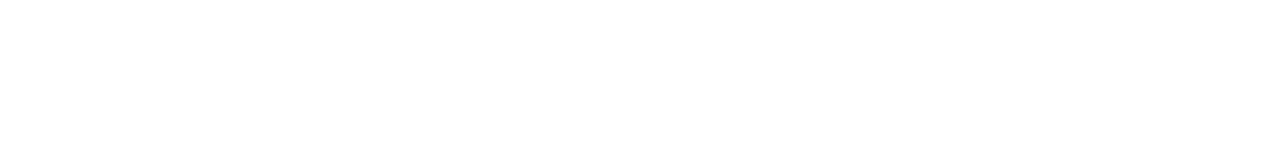
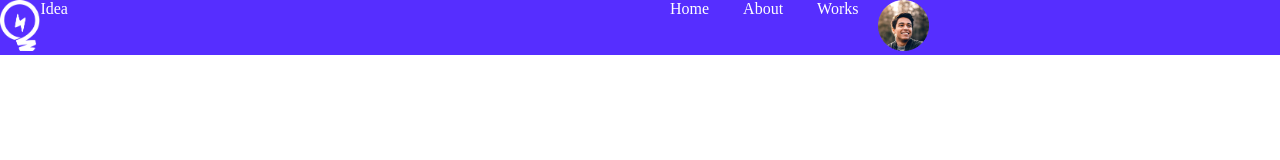
Before and after one commit to mdsoliman-byte/leader-board, a plain HTML site: page index.html in a window 1280 px wide. Drawn offline with Linux system fonts and the light colour scheme.

Commit message:
menu adding

```diff
--- a/css/style.css
+++ b/css/style.css
@@ -0,0 +1,38 @@
+* {
+  margin: 0;
+  padding: 0;
+}
+/* comon stayle section start*/
+li {
+  list-style: none;
+}
+.contaner {
+}
+/* comon stayle section End*/
+header {
+  background-color: #562eff;
+  display: grid;
+  grid-template-columns: repeat(2, 1fr);
+}
+.logos {
+  display: flex;
+}
+.logo-icon img {
+  height: 51px;
+  width: 40.424137115478516px;
+}
+.logo-name {
+  color: white;
+  justify-content: center;
+}
+.menu {
+  display: flex;
+}
+.menu-item ul li {
+  display: inline;
+  margin-left: 30px;
+  color: white;
+}
+.profile {
+  margin-left: 20px;
+}
--- a/index.html
+++ b/index.html
@@ -5,8 +5,28 @@
     <meta http-equiv="X-UA-Compatible" content="IE=edge" />
     <meta name="viewport" content="width=device-width, initial-scale=1.0" />
     <title>Leader Board</title>
+    <link rel="stylesheet" href="css/style.css" />
   </head>
   <body>
-    <header></header>
+    <header class="header contaner">
+      <div class="logos">
+        <div class="logo-icon">
+          <img src="assets/icons/logo.png" alt="" />
+        </div>
+        <div class="logo-name">Idea</div>
+      </div>
+      <div class="menu">
+        <div class="menu-item">
+          <ul>
+            <li>Home</li>
+            <li>About</li>
+            <li>Works</li>
+          </ul>
+        </div>
+        <div class="profile">
+          <img src="assets/icons/profile.png" alt="" />
+        </div>
+      </div>
+    </header>
   </body>
 </html>
```
